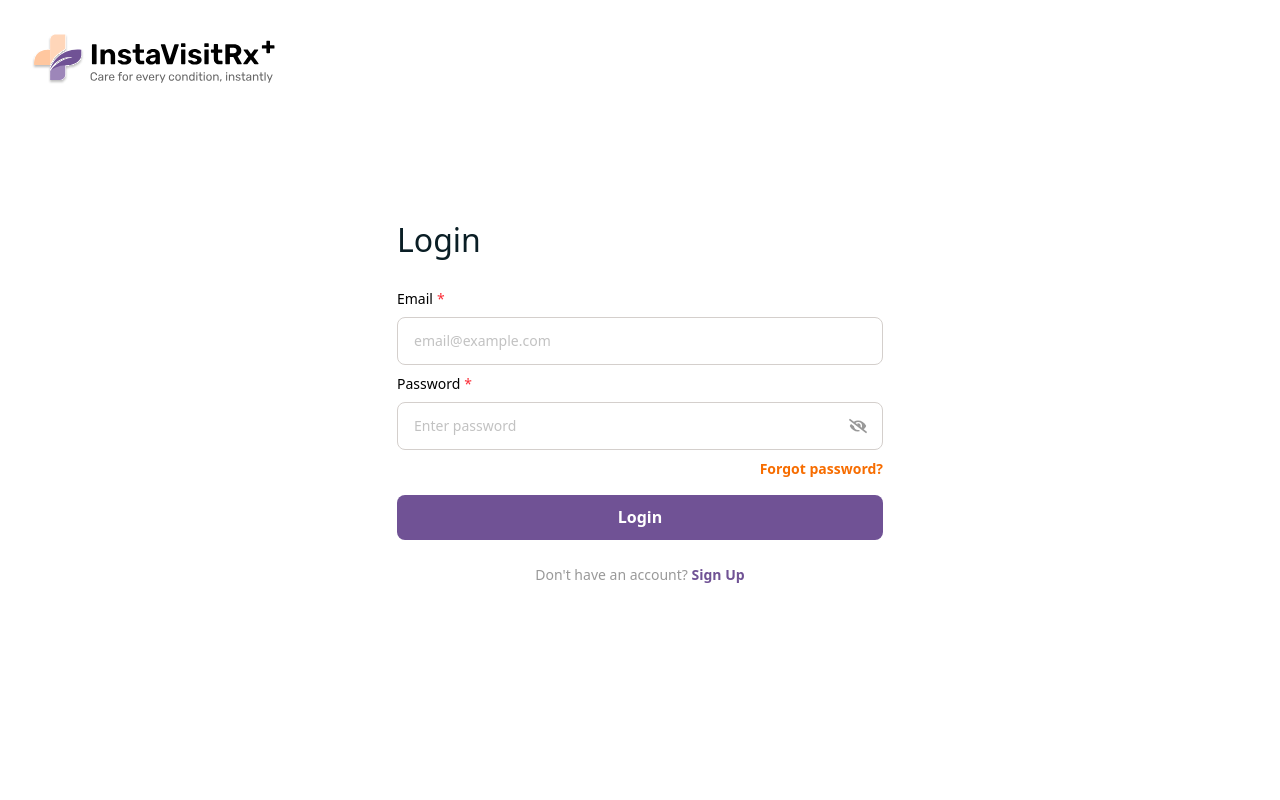
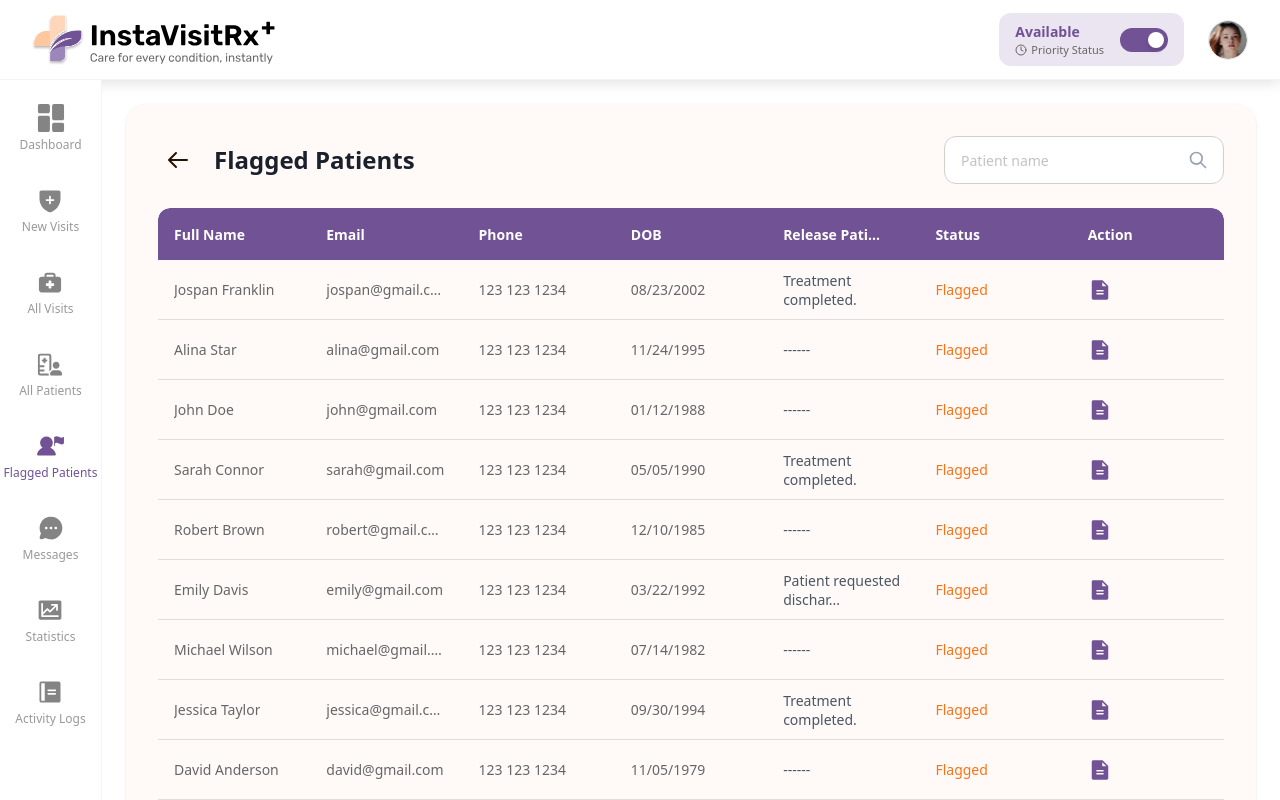
Before and after one commit to Umar-Ali-Dev/Telemed, a React (Vite) app: page /provider/flagged-patients in a window 1280 px wide. Before the commit this address led to /. Built offline with nearby package versions, Linux system fonts and the light colour scheme.

Commit message:
add flagged patient page for provider

```diff
--- a/src/constants/commonData.tsx
+++ b/src/constants/commonData.tsx
@@ -699,6 +699,7 @@ export const ALL_PATIENTS_COLUMNS: TableColumn<any>[] = [
         </span>
       );
     },
+    sortable: true,
   },
   {
     name: "Status",
@@ -709,6 +710,48 @@ export const ALL_PATIENTS_COLUMNS: TableColumn<any>[] = [
       };
       return (
         <span className={`${statusColors[row.status] || "text-gray-600"} font-medium`}>
+          {row.status}
+        </span>
+      );
+    },
+    sortable: true,
+  },
+  {
+    name: "Action",
+    cell: () => (
+      <img
+        src={fileTextIcon}
+        alt="Document"
+        className="cursor-pointer w-6 h-6"
+      />
+    ),
+  },
+];
+
+// Flagged Patients Columns - Similar to All Patients but with Flagged status
+export const FLAGGED_PATIENTS_COLUMNS: TableColumn<any>[] = [
+  { name: "Full Name", selector: (row) => `${row.firstName} ${row.lastName}`, sortable: true },
+  { name: "Email", selector: (row) => row.email, sortable: true },
+  { name: "Phone", selector: (row) => row.phone, sortable: true },
+  { name: "DOB", selector: (row) => row.dob, sortable: true },
+  {
+    name: "Release Patient",
+    cell: (row) => {
+      const text = row.releasePatient || "------";
+      const displayText = text.length > 25 ? `${text.substring(0, 25)}...` : text;
+      return (
+        <span className="text-gray-600">
+          {displayText}
+        </span>
+      );
+    },
+    sortable: true,
+  },
+  {
+    name: "Status",
+    cell: (row) => {
+      return (
+        <span className="text-[#F97316] font-medium">
           {row.status}
         </span>
       );
@@ -885,18 +928,48 @@ export const ALL_PATIENTS_DATA: any[] = (() => {
 
   const statuses = ["Active", "Inactive", "Active", "Active", "Inactive", "Active", "Active", "Inactive", "Active", "Active"];
 
+  return Array(995)
+    .fill(null)
+    .map((_, index) => {
+      const baseData = PATIENT_LIST_DATA[index % PATIENT_LIST_DATA.length];
+      const releaseIndex = index % releasePatientOptions.length;
+      const statusIndex = index % statuses.length;
+
+      return {
+        ...baseData,
+        id: index + 1,
+        releasePatient: releasePatientOptions[releaseIndex],
+        status: statuses[statusIndex],
+      };
+    });
+})();
+
+// Flagged Patients Data - Expanded dataset with all patients having "Flagged" status
+export const FLAGGED_PATIENTS_DATA: any[] = (() => {
+  const releasePatientOptions = [
+    "Treatment completed.",
+    "------",
+    "------",
+    "Treatment completed.",
+    "------",
+    "Patient requested discharge...",
+    "------",
+    "Treatment completed.",
+    "------",
+    "------",
+  ];
+
   return Array(90)
     .fill(null)
     .map((_, index) => {
       const baseData = PATIENT_LIST_DATA[index % PATIENT_LIST_DATA.length];
       const releaseIndex = index % releasePatientOptions.length;
-      const statusIndex = index % statuses.length;
 
       return {
         ...baseData,
         id: index + 1,
         releasePatient: releasePatientOptions[releaseIndex],
-        status: statuses[statusIndex],
+        status: "Flagged",
       };
     });
 })();
--- a/src/pages/provider/consultation/DetailPage1.tsx
+++ b/src/pages/provider/consultation/DetailPage1.tsx
@@ -23,6 +23,8 @@ const DetailPage1: React.FC = () => {
       return "All Visits Details";
     } else if (location.pathname.includes("/all-patients/")) {
       return "Patient Details";
+    } else if (location.pathname.includes("/flagged-patients/")) {
+      return "Flagged Patient Details";
     }
     return "Details";
   };
@@ -35,6 +37,8 @@ const DetailPage1: React.FC = () => {
       return `/provider/all-visits/${id}/details`;
     } else if (location.pathname.includes("/all-patients/")) {
       return `/provider/all-patients/${id}/details`;
+    } else if (location.pathname.includes("/flagged-patients/")) {
+      return `/provider/flagged-patients/${id}/details`;
     }
     return `/provider/new-visits/${id}/details`;
   };
--- a/src/pages/provider/consultation/DetailPage2.tsx
+++ b/src/pages/provider/consultation/DetailPage2.tsx
@@ -18,6 +18,8 @@ const DetailPage2: React.FC = () => {
       return "All Visits Details";
     } else if (location.pathname.includes("/all-patients/")) {
       return "Patient Details";
+    } else if (location.pathname.includes("/flagged-patients/")) {
+      return "Flagged Patient Details";
     }
     return "Details";
   };
@@ -30,6 +32,8 @@ const DetailPage2: React.FC = () => {
       return `/provider/all-visits/${id}`;
     } else if (location.pathname.includes("/all-patients/")) {
       return `/provider/all-patients/${id}`;
+    } else if (location.pathname.includes("/flagged-patients/")) {
+      return `/provider/flagged-patients/${id}`;
     }
     return `/provider/new-visits/${id}`;
   };
--- /dev/null
+++ b/src/pages/provider/dashboard/FlaggedPatients.tsx
@@ -0,0 +1,91 @@
+import React, { useState } from "react";
+import DataTable from "react-data-table-component";
+import { useNavigate } from "react-router-dom";
+import { HiOutlineArrowLeft } from "react-icons/hi";
+import Heading from "../../../components/ui/headings/Heading";
+import SectionWrapper from "../../../components/ui/common/SectionWrapper";
+import SearchInput from "../../../components/ui/inputs/SearchInput";
+import Pagination from "../../../components/ui/table/Pagination";
+import { commonTableStyles } from "../../../components/ui/table/TableStyles";
+import {
+  FLAGGED_PATIENTS_DATA,
+  FLAGGED_PATIENTS_COLUMNS,
+} from "../../../constants/commonData";
+
+const FlaggedPatients: React.FC = () => {
+  const navigate = useNavigate();
+  const [searchQuery, setSearchQuery] = useState("");
+
+  const filteredPatients = FLAGGED_PATIENTS_DATA.filter((p) =>
+    `${p.firstName} ${p.lastName}`
+      .toLowerCase()
+      .includes(searchQuery.toLowerCase()),
+  );
+
+  const handleRowClick = (row: any) => {
+    navigate(`/provider/flagged-patients/${row.id}`);
+  };
+
+  return (
+    <SectionWrapper className="m-6">
+      <div className="space-y-6">
+        {/* Header with Back Arrow and Title */}
+        <div className="flex items-center justify-between">
+          <div className="flex items-center gap-4">
+            <button
+              onClick={() => navigate("/provider/dashboard")}
+              className="flex items-center justify-center w-10 h-10 rounded-lg hover:bg-gray-50 transition-colors"
+            >
+              <HiOutlineArrowLeft size={24} className="text-[#271100]" />
+            </button>
+            <Heading
+              title="Flagged Patients"
+              textSize="text-[24px]"
+              className="font-bold text-[#1A202C]"
+            />
+          </div>
+
+          {/* Search Bar */}
+          <SearchInput
+            value={searchQuery}
+            onChange={(val) => setSearchQuery(val)}
+            placeholder="Patient name"
+          />
+        </div>
+
+        {/* Professional Table Container */}
+        <div className="rounded-xl overflow-hidden bg-[#FFFAF7]">
+          <DataTable
+            columns={FLAGGED_PATIENTS_COLUMNS}
+            data={filteredPatients}
+            customStyles={commonTableStyles}
+            onRowClicked={handleRowClick}
+            pagination
+            paginationPerPage={15}
+            paginationComponentOptions={{
+              rowsPerPageText: "Rows per page:",
+              rangeSeparatorText: "of",
+              noRowsPerPage: false,
+              selectAllRowsItem: false,
+            }}
+            paginationComponent={() => (
+              <Pagination
+                totalRows={filteredPatients.length}
+                currentPage={1}
+                totalPages={Math.ceil(filteredPatients.length / 15)}
+                limit={15}
+                onChangePage={() => {}}
+                onChangeLimit={() => {}}
+              />
+            )}
+            responsive
+            highlightOnHover
+            pointerOnHover
+          />
+        </div>
+      </div>
+    </SectionWrapper>
+  );
+};
+
+export default FlaggedPatients;
--- a/src/routes/Routes.tsx
+++ b/src/routes/Routes.tsx
@@ -7,6 +7,7 @@ import ProviderDashboard from "../pages/provider/dashboard/ProviderDashboard";
 import AllVisits from "../pages/provider/consultation/AllVisits";
 import NewVisits from "../pages/provider/consultation/NewVisits";
 import AllPatients from "../pages/provider/dashboard/AllPatients";
+import FlaggedPatients from "../pages/provider/dashboard/FlaggedPatients";
 import PatientProfile from "../pages/provider/dashboard/profile-components/PatientProfile";
 import MyAccount from "../pages/provider/dashboard/account/MyAccount";
 import Statistics from "../pages/provider/dashboard/Statistics";
@@ -59,6 +60,9 @@ export const router = createBrowserRouter([
           { path: "all-patients", element: <AllPatients /> },
           { path: "all-patients/:id", element: <DetailPage1 /> },
           { path: "all-patients/:id/details", element: <DetailPage2 /> },
+          { path: "flagged-patients", element: <FlaggedPatients /> },
+          { path: "flagged-patients/:id", element: <DetailPage1 /> },
+          { path: "flagged-patients/:id/details", element: <DetailPage2 /> },
           { path: "statistics", element: <Statistics /> },
           { path: "activity-logs", element: <ActivityLogs /> },
           { path: "patient/:id", element: <PatientProfile /> },
```
